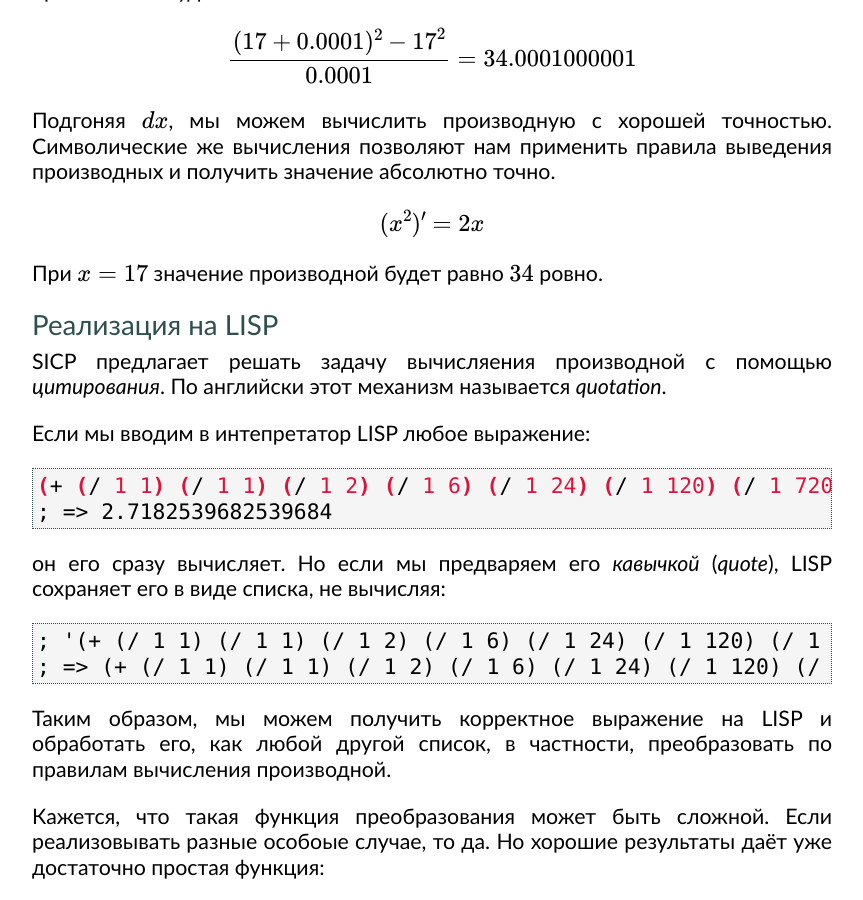
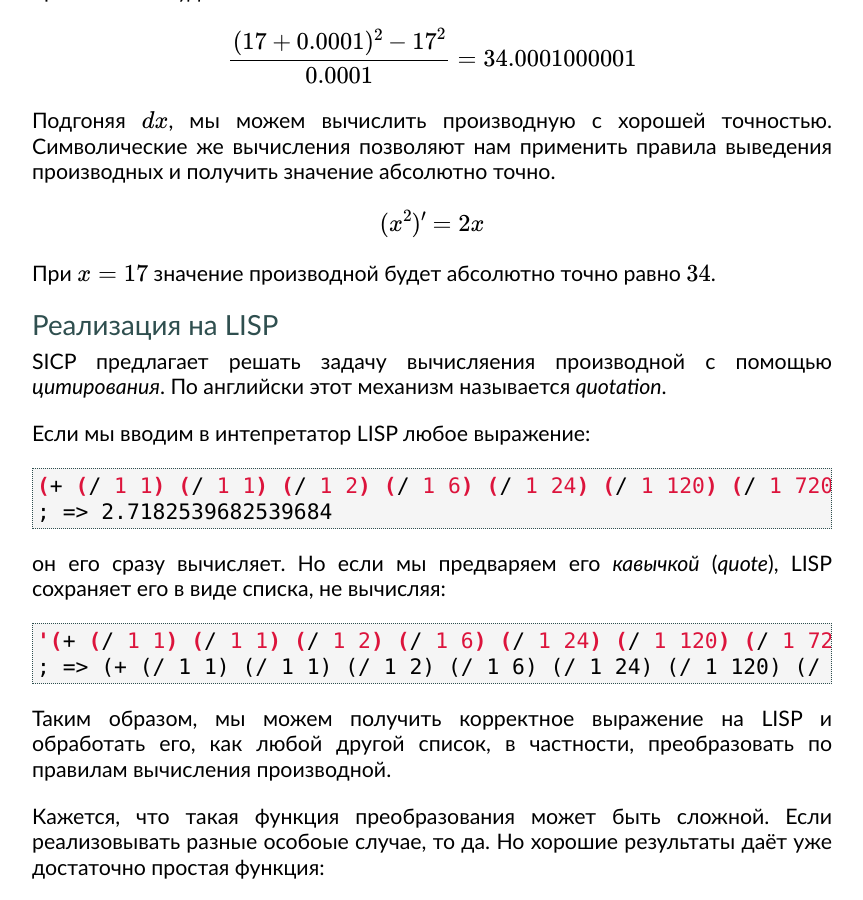
Before and after one commit to markshevchenko/markshevchenko.github.io, a Jekyll site: the page built from _posts/2022-02-11-csharp-quotation.md, in a window 1280 px wide and 900 px high, scrolled down 733 px. Shown: the whole window, without its empty margins (64-927 px from the left). Built offline with Jekyll 4.4.1, drawn with Linux system fonts in a browser that asks for light colours; some web fonts are replaced; formulas are drawn with MathJax 3; a script that is not in the unit is left out; comment, search, counter and statistics services are not loaded; some of the changed text lies outside the part shown.

Commit message:
Исправил опечатки в статье о цитировании

````diff
--- a/_posts/2022-02-11-csharp-quotation.md
+++ b/_posts/2022-02-11-csharp-quotation.md
@@ -35,7 +35,7 @@ $$
 (x^2)' = 2x
 $$
 
-При $x = 17$ значение производной будет равно $34$ ровно.
+При $x = 17$ значение производной будет абсолютно точно равно $34$.
 
 ### Реализация на LISP
 
@@ -51,7 +51,7 @@ SICP предлагает решать задачу вычисляения пр
 он его сразу вычисляет. Но если мы предваряем его *кавычкой* (*quote*), LISP сохраняет его в виде списка, не вычисляя:
 
 ```scheme
-; '(+ (/ 1 1) (/ 1 1) (/ 1 2) (/ 1 6) (/ 1 24) (/ 1 120) (/ 1 720) (/ 1 5040))
+'(+ (/ 1 1) (/ 1 1) (/ 1 2) (/ 1 6) (/ 1 24) (/ 1 120) (/ 1 720) (/ 1 5040))
 ; => (+ (/ 1 1) (/ 1 1) (/ 1 2) (/ 1 6) (/ 1 24) (/ 1 120) (/ 1 720) (/ 1 5040))
 ```
 
````
Also changed, not shown: other parts of _posts/2022-02-11-csharp-quotation.md (+1 -1 lines).
